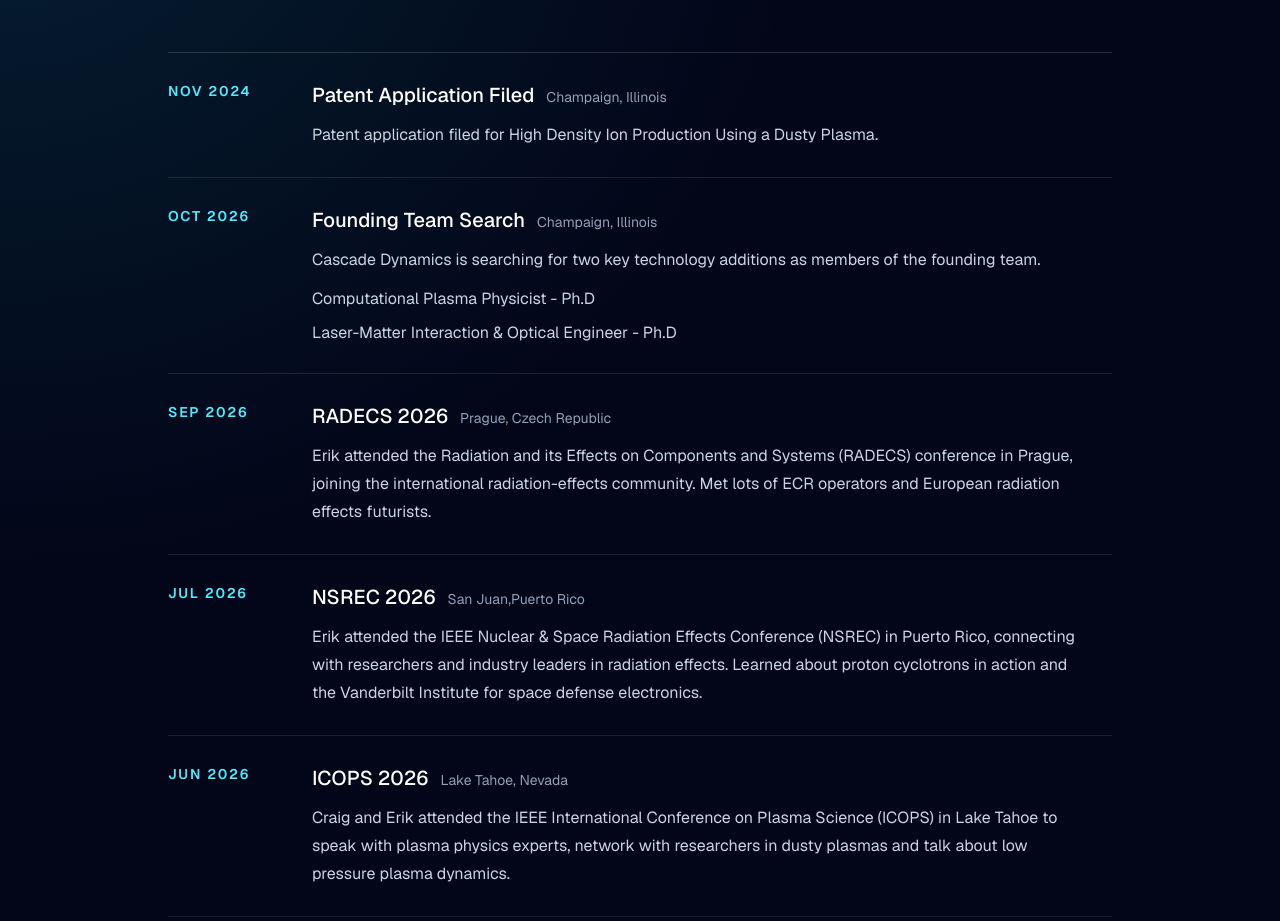
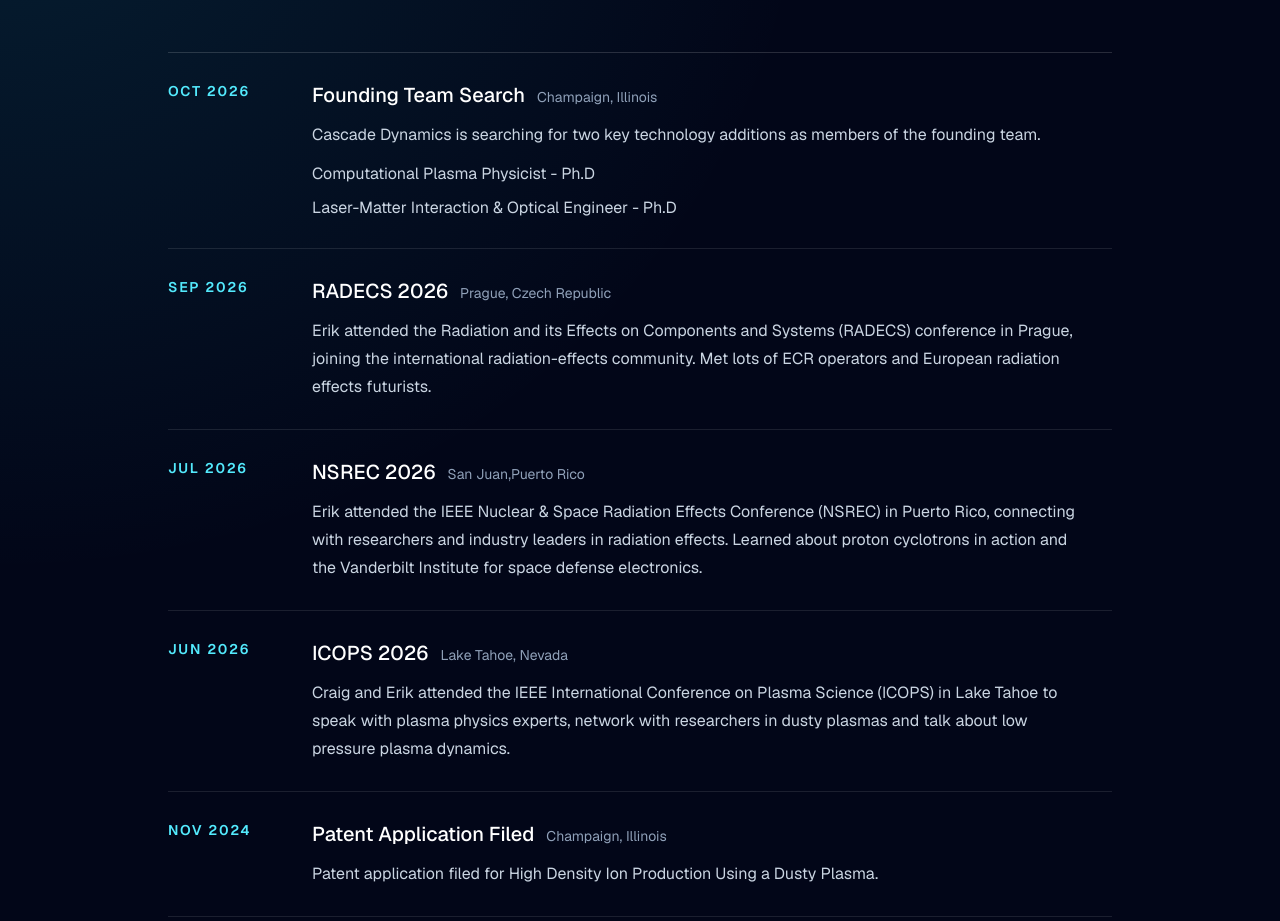
Before and after one commit to cvsolfari/cascade, a Next.js app: page /news in a window 1280 px wide. Shown: the part 221-1142 px from the top of the page. Built offline with nearby package versions, Linux system fonts and the light colour scheme.

Commit message:
Updated News Content

```diff
--- a/app/news/page.tsx
+++ b/app/news/page.tsx
@@ -1,13 +1,4 @@
 const newsItems = [
-  {
-    date: "2024-11",
-    month: "Nov",
-    title: "Patent Application Filed",
-    location: "Champaign, Illinois",
-    href: "/",
-    description:
-      "Patent application filed for High Density Ion Production Using a Dusty Plasma.",
-  },
   {
     date: "2026-10",
     month: "Oct",
@@ -61,6 +52,15 @@
     href: "https://icops2026.org/",
     description:
       "Craig and Erik attended the IEEE International Conference on Plasma Science (ICOPS) in Lake Tahoe to speak with plasma physics experts, network with researchers in dusty plasmas and talk about low pressure plasma dynamics.",
+  },
+  {
+    date: "2024-11",
+    month: "Nov",
+    title: "Patent Application Filed",
+    location: "Champaign, Illinois",
+    href: "/",
+    description:
+      "Patent application filed for High Density Ion Production Using a Dusty Plasma.",
   },
 ];
 
```
